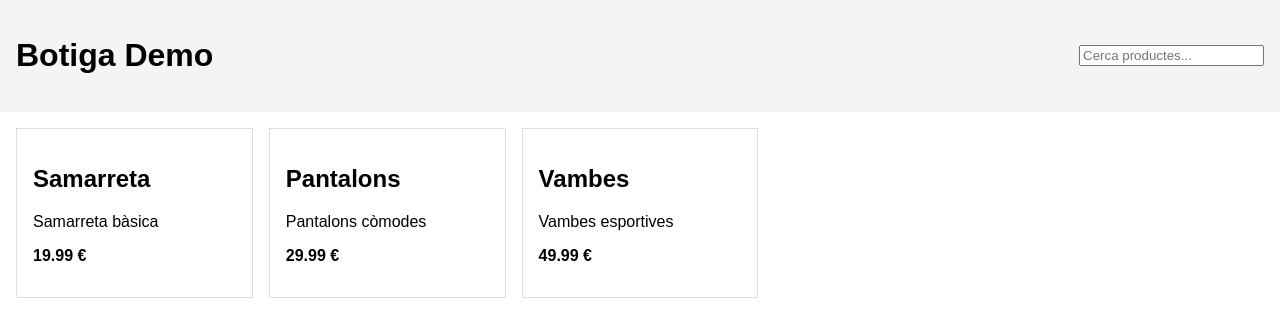
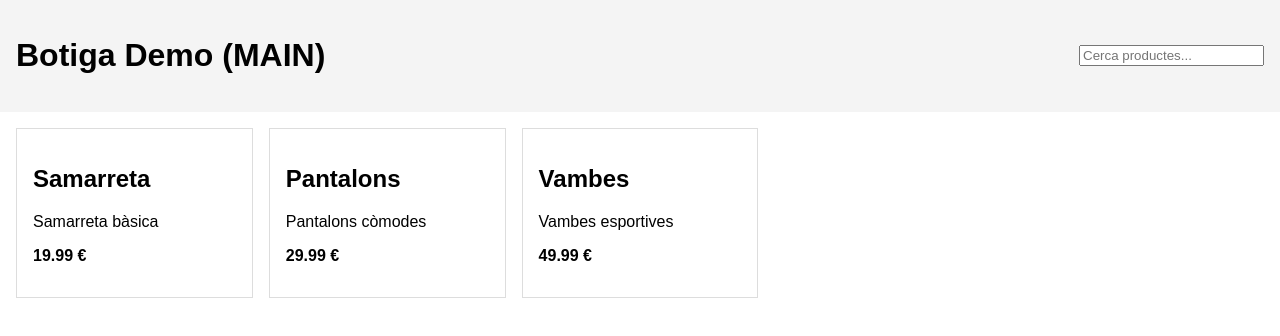
Before and after one commit to RaulRLM/botiga_git_github, a plain HTML site: page index.html in a window 1280 px wide. Drawn offline with Linux system fonts and the light colour scheme.

Commit message:
Canviat títol a main

```diff
--- a/index.html
+++ b/index.html
@@ -7,7 +7,7 @@
   </head>
   <body>
     <header>
-      <h1>Botiga Demo</h1>
+      <h1>Botiga Demo (MAIN)</h1>
       <input type="text" id="buscador" placeholder="Cerca productes..." />
     </header>
 
```
